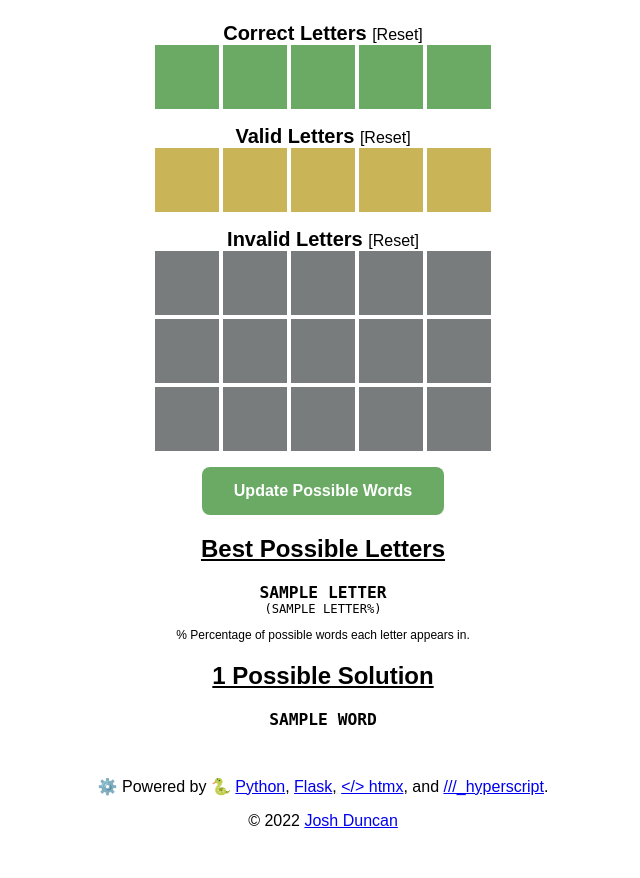
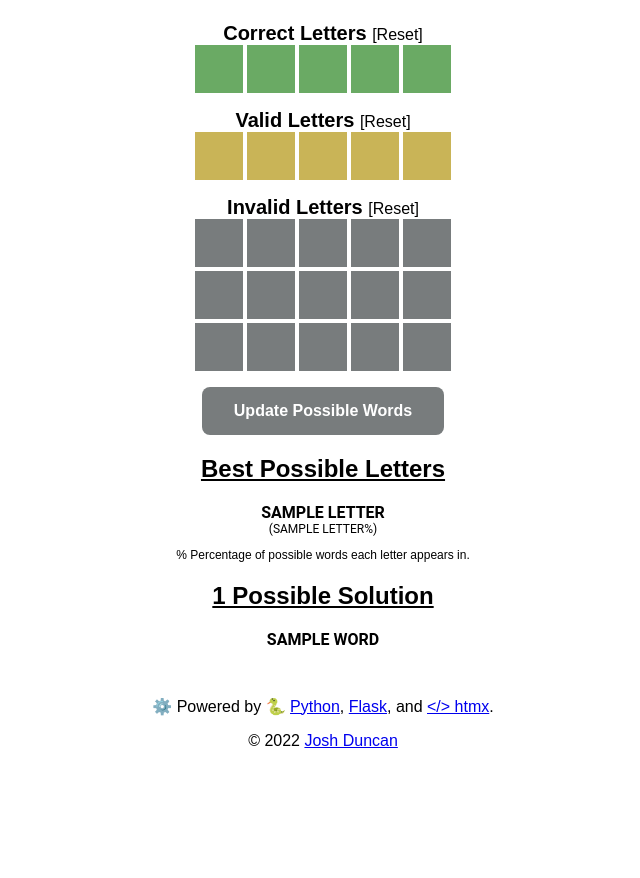
Before and after one commit to joshbduncan/flask-wordle-solver, a Flask app: template templates/index.html in a window 1280 px wide. Shown: the part 58-936 px from the top of the page, without its empty margins (317-957 px from the left). After the commit the page ends 806 px from the top, so only its background shows below. Run offline with Flask 2, Linux system fonts and the light colour scheme; the template is opened without the code that fills it: most values are stand-ins (such as "Sample title", 1, 10 or a date in 2020); some libraries are stand-ins or nearby versions.

Commit message:
usability updates, edge case fixes
usability:
• javascript catches duped letters input in invalid section so you can't
input a letter already known to be valid
• update button changes color on form change or reset
• reset buttons update to red on hover

edge cases:
• cleaned up input parsing to eliminate characters found in multiple
sections (correct, valid, invalid)
• used itertools.zip_longest to zip corrects and valids when there are
no valids provided

others:
• removed hyperscript since it wasn't being used anymore
• removed unused css
• changed autoTab.js to wordleSolver.js since new functionality was
added

```diff
--- a/app.py
+++ b/app.py
@@ -1,3 +1,4 @@
+import itertools
 import os
 import re
 
@@ -23,8 +24,14 @@ def find_matching_words(invalids, valids, corrects):
     reduced2 = list(filter(re2.match, reduced1))
     # parse correctly placed letters and reduce possibilities
     correct_chrs = [c if c.isalpha() else "." for c in corrects]
+    # make sure to account for valid letters in the wrong place
+    # as this help to greatly reduce the possibile correct words
+    # the valid characters need to be input in their last played postion
     correct_str = "".join(
-        [f"[^{v}]" if v and c == "." else c for v, c in zip(valid_chrs, correct_chrs)]
+        [
+            f"[^{v}]" if v and c == "." else c
+            for v, c in itertools.zip_longest(valid_chrs, correct_chrs)
+        ]
     )
     re3 = re.compile(rf"{correct_str}")
     reduced3 = list(filter(re3.match, reduced2))
@@ -46,12 +53,18 @@ def index():
     if request.headers.get("HX-Request"):
         data = request.form
         # parse provided characters
-        invalids = [v.lower() for k, v in data.items() if "i" in k]
+        corrects = [v.lower() for k, v in data.items() if "c" in k]
+        # ignore any characters already successfully placed
         valids = [v.lower() for k, v in data.items() if "v" in k]
-        corrects = [v.lower() for k, v in data.items() if "c" in k]
+        invalids = set(
+            [
+                v.lower()
+                for k, v in data.items()
+                if "i" in k and v.lower() not in corrects + valids
+            ]
+        )
         matches = find_matching_words(invalids, valids, corrects)
         cts = get_character_counts(matches, [*valids, *corrects])
-        print(cts)
         return render_template(
             "words.html", words=matches, cts=cts, valids=valids, corrects=corrects
         )
--- a/static/autoTab.js
+++ /dev/null
@@ -1,16 +0,0 @@
-// auto tab between tiles
-function autoTab(current) {
-  let val = current.value;
-  let next = current.nextElementSibling;
-  // move to next input if valid character is entered
-  if (val.toUpperCase() != val.toLowerCase() || val == " ") {
-    if (val == " ") {
-      current.value = "";
-    }
-    next.focus();
-  }
-  // remove invalid characters
-  else {
-    current.value = "";
-  }
-}
--- a/static/styles.css
+++ b/static/styles.css
@@ -37,21 +37,30 @@ button {
   cursor: pointer;
 }
 
-button.reset {
+span.reset {
   background-color: white;
+  cursor: pointer;
   font-size: 1em;
   margin: 0;
   padding: 0;
 }
 
+span.reset:hover {
+  color: red;
+}
+
 button.update {
-  background-color: #6aaa64;
+  background-color: #787c7d;
   border-radius: 0.5rem;
   color: white;
   font-size: 1rem;
   font-weight: 900;
   line-height: 2rem;
   padding: 0.5rem 2rem;
+}
+
+button.click-me {
+  background-color: #6aaa64 !important;
 }
 
 h1 > a {
@@ -82,7 +91,7 @@ h1 > a {
   display: grid;
   flex-grow: 1;
   gap: 0.25em;
-  grid-template-columns: repeat(5, 4em);
+  grid-template-columns: repeat(5, 3em);
   justify-content: center;
   margin-bottom: 1em;
 }
@@ -92,12 +101,12 @@ h1 > a {
   color: white;
   font-size: 2em;
   font-weight: bold;
-  height: 2em;
-  line-height: 2em;
+  height: 1.5em;
+  line-height: 1.5em;
   outline: none;
   text-align: center;
   text-transform: uppercase;
-  width: 2em;
+  width: 1.5em;
 }
 
 .correct {
@@ -114,8 +123,7 @@ h1 > a {
 
 .letters {
   display: grid;
-  font-family: monospace;
-  font-size: 125%;
+  font-family: Roboto, monospace;
   font-weight: bold;
   grid-gap: 0.5em 1em;
   grid-template-columns: repeat(auto-fit, minmax(4em, 1fr));
@@ -137,8 +145,7 @@ h1 > a {
 
 .words {
   display: grid;
-  font-family: monospace;
-  font-size: 125%;
+  font-family: Roboto, monospace;
   font-weight: bold;
   grid-gap: 0.5em 1em;
   grid-template-columns: repeat(auto-fit, minmax(4em, 1fr));
--- a/templates/index.html
+++ b/templates/index.html
@@ -6,14 +6,13 @@
   <meta http-equiv="X-UA-Compatible" content="IE=edge" />
   <meta name="viewport" content="width=device-width, initial-scale=1.0" />
   <title>Wordle Solver</title>
-  <meta name="description" content="Solving Wordle puzzles using Python, Flask, &lt;/&gt; htmx, and ///_hyperscript" />
+  <meta name="description" content="Solving Wordle puzzles using Python, Flask, and &lt;/&gt; htmx" />
   <link rel="stylesheet" type="text/css" href="{{ url_for('static', filename='styles.css') }}" />
   <link rel="shortcut icon" href="{{ url_for('static', filename='favicon.svg') }}" />
-  <!-- htmx  and hyperscript -->
+  <!-- htmx goodness -->
   <script src="https://unpkg.com/htmx.org@1.6.1"></script>
-  <script src="https://unpkg.com/hyperscript.org@0.9.4"></script>
   <!-- auto tab between tiles -->
-  <script src="{{ url_for('static', filename='autoTab.js' ) }}"></script>
+  <script src="{{ url_for('static', filename='wordleSolver.js' ) }}"></script>
 </head>
 
 <body>
@@ -36,12 +35,13 @@
   </header>
 
   <section class="wordle-solver">
-    <form name="wordleSolver" hx-post="{{ url_for('index')}}" hx-target="#replaceMe">
+    <form name="wordleSolver" hx-post="{{ url_for('index')}}" hx-target="#replaceMe" onchange="clickMe('on')"
+      onsubmit="clickMe('off')">
       <div class="inputs">
         <span class="title">
           Correct Letters
         </span>
-        <button class="reset" _="on click set .correct.value to ''"> [Reset]</button>
+        <span class="reset" onclick="resetTiles(this, 'correct')"> [Reset]</span>
         <div class="tiles">
           <input class="tile correct" type="text" name="c0" maxlength="1" autocomplete="off" oninput="autoTab(this)">
           <input class="tile correct" type="text" name="c1" maxlength="1" autocomplete="off" oninput="autoTab(this)">
@@ -52,7 +52,7 @@
         <span class="title">
           Valid Letters
         </span>
-        <button class="reset" _="on click set .valid.value to ''"> [Reset]</button>
+        <span class="reset" onclick="resetTiles(this, 'valid')"> [Reset]</span>
         <div class="tiles">
           <input class="tile valid" type="text" name="v0" maxlength="1" autocomplete="off" oninput="autoTab(this)">
           <input class="tile valid" type="text" name="v1" maxlength="1" autocomplete="off" oninput="autoTab(this)">
@@ -63,7 +63,7 @@
         <span class="title">
           Invalid Letters
         </span>
-        <button class="reset" _="on click set .invalid.value to ''"> [Reset]</button>
+        <span class="reset" onclick="resetTiles(this, 'invalid')"> [Reset]</span>
         <div class="tiles">
           <input class="tile invalid" type="text" name="i0" maxlength="1" autocomplete="off" oninput="autoTab(this)">
           <input class="tile invalid" type="text" name="i1" maxlength="1" autocomplete="off" oninput="autoTab(this)">
@@ -82,7 +82,7 @@
           <input class="tile invalid" type="text" name="i14" maxlength="1" autocomplete="off" oninput="autoTab(this)">
         </div>
         <div class="update text-align-center">
-          <button class="update" type="submit">Update Possible Words</button>
+          <button id="updateButton" class="update" type="submit">Update Possible Words</button>
         </div>
       </div>
     </form>
@@ -94,8 +94,8 @@
 
   <footer class="text-align-center">
     <p>⚙️ Powered by 🐍 <a href="https://www.python.org/">Python</a>, <a
-        href="https://flask.palletsprojects.com/en/2.0.x/">Flask</a>, <a href="https://htmx.org/">&lt;/&gt; htmx</a>,
-      and <a href="https://hyperscript.org/">///_hyperscript</a>.</p>
+        href="https://flask.palletsprojects.com/en/2.0.x/">Flask</a>, and <a href="https://htmx.org/">&lt;/&gt;
+        htmx</a>.</p>
     <p>&copy; 2022 <a href="https://github.com/joshbduncan">Josh Duncan</a></p>
   </footer>
 
```
Also changed, not shown: static/wordleSolver.js (added, +47 -0 lines), README.md.
